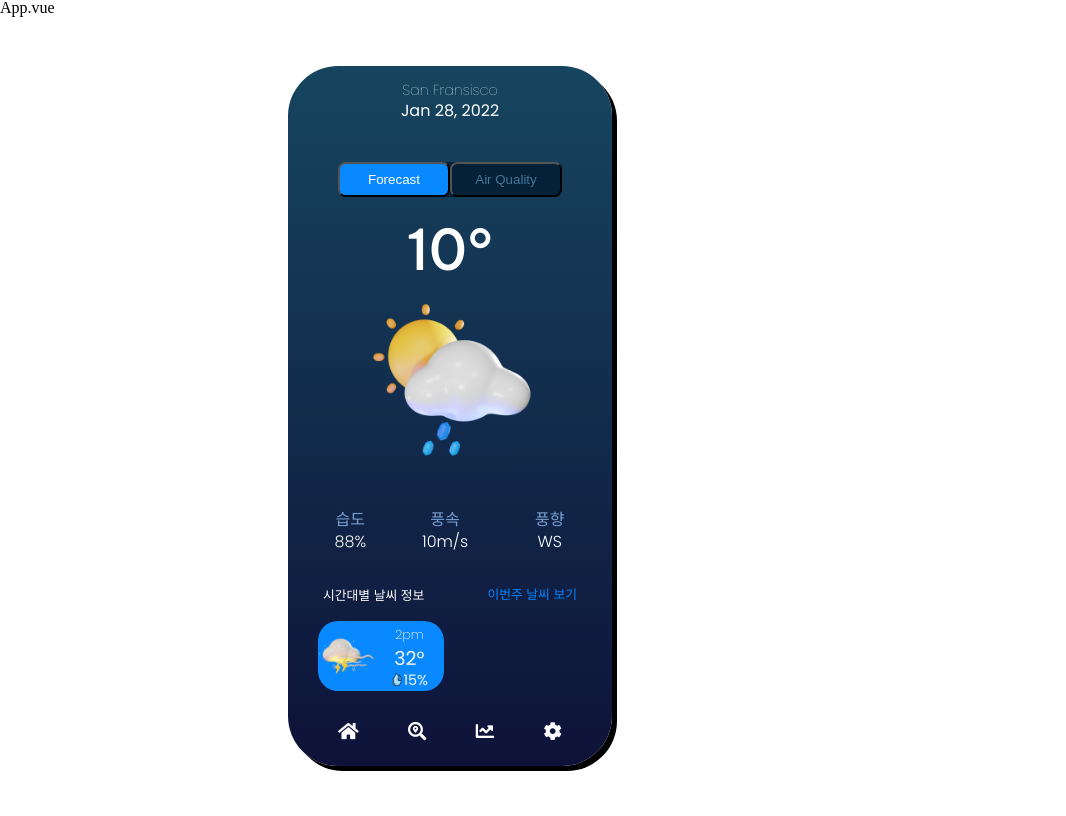
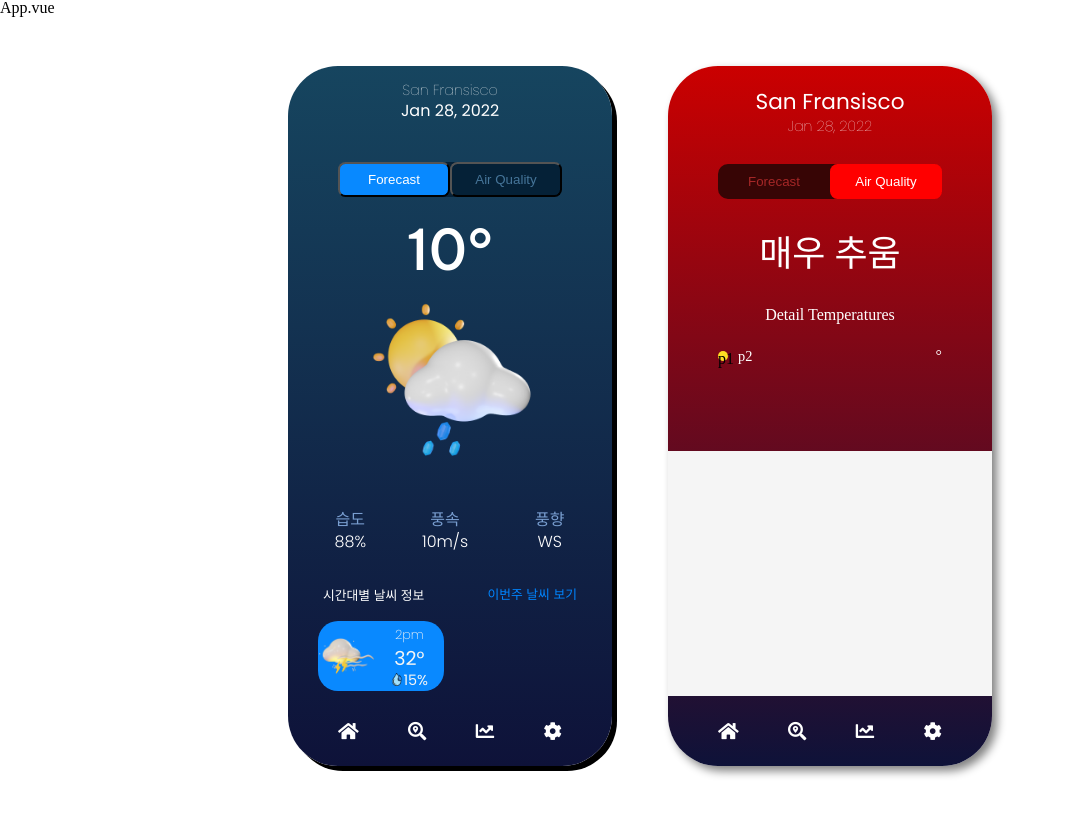
Before and after one commit to YooHyeok/vue-webpack-9din-weather-app, a Vue app: page /#/ in a window 1280 px wide. Shown: the whole page, without its empty margins (0-1066 px from the left). Built offline with nearby package versions, Linux system fonts and the light colour scheme.

Commit message:
feat: Home.vue 컴포넌트 SubView.vue 컴포넌트 연동

```diff
--- a/src/pages/Home.vue
+++ b/src/pages/Home.vue
@@ -2,16 +2,19 @@
   <div class="wrap">
     <div class="container">
       <MainView />
+      <SubView />
     </div>
   </div>
 </template>
 
 <script>
 import MainView from '../components/MainView.vue';
+import SubView from '../components/SubView.vue';
 
 export default {
   components: {
-    MainView
+    MainView,
+    SubView
   }
 };
 </script>
```
